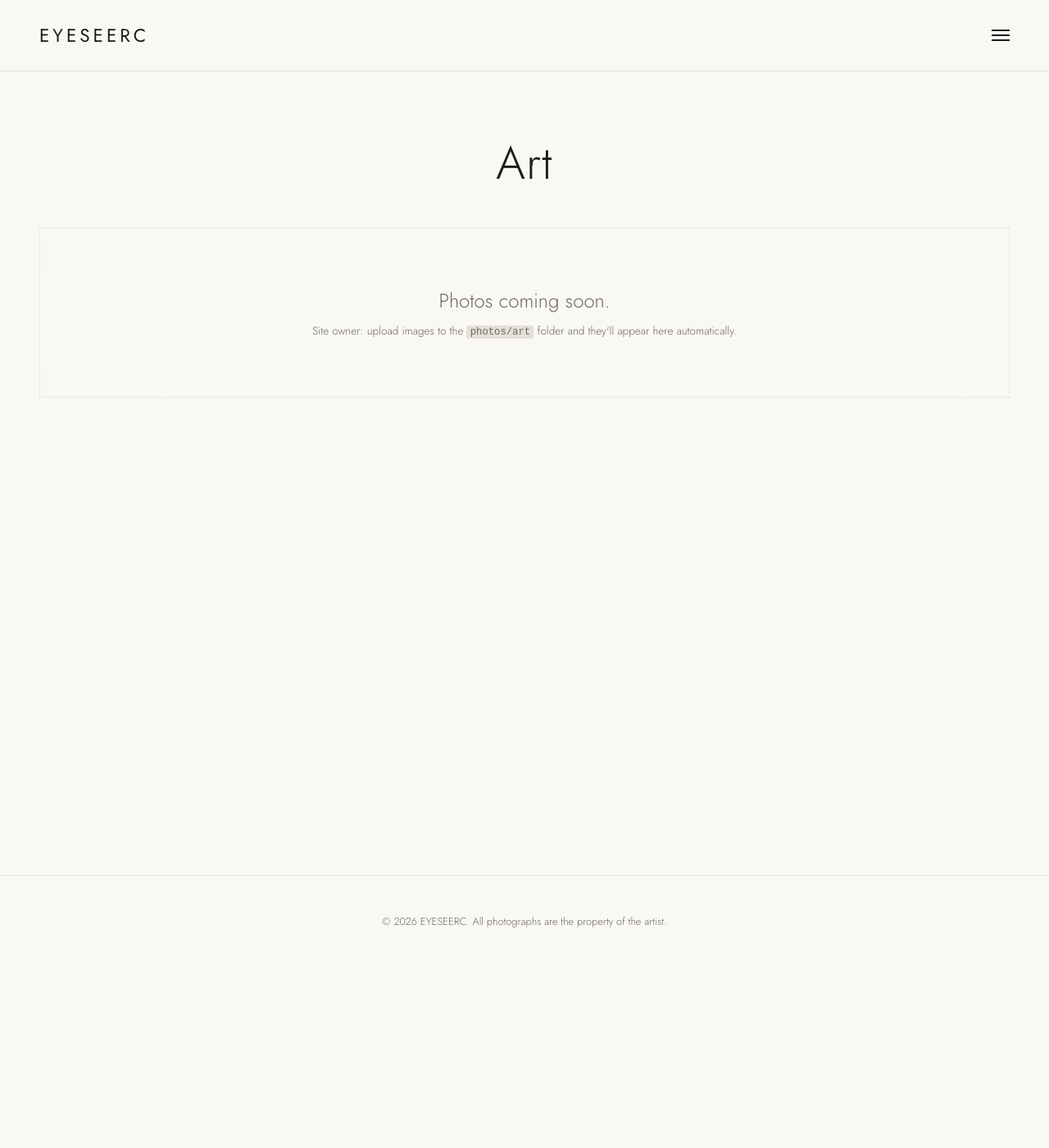
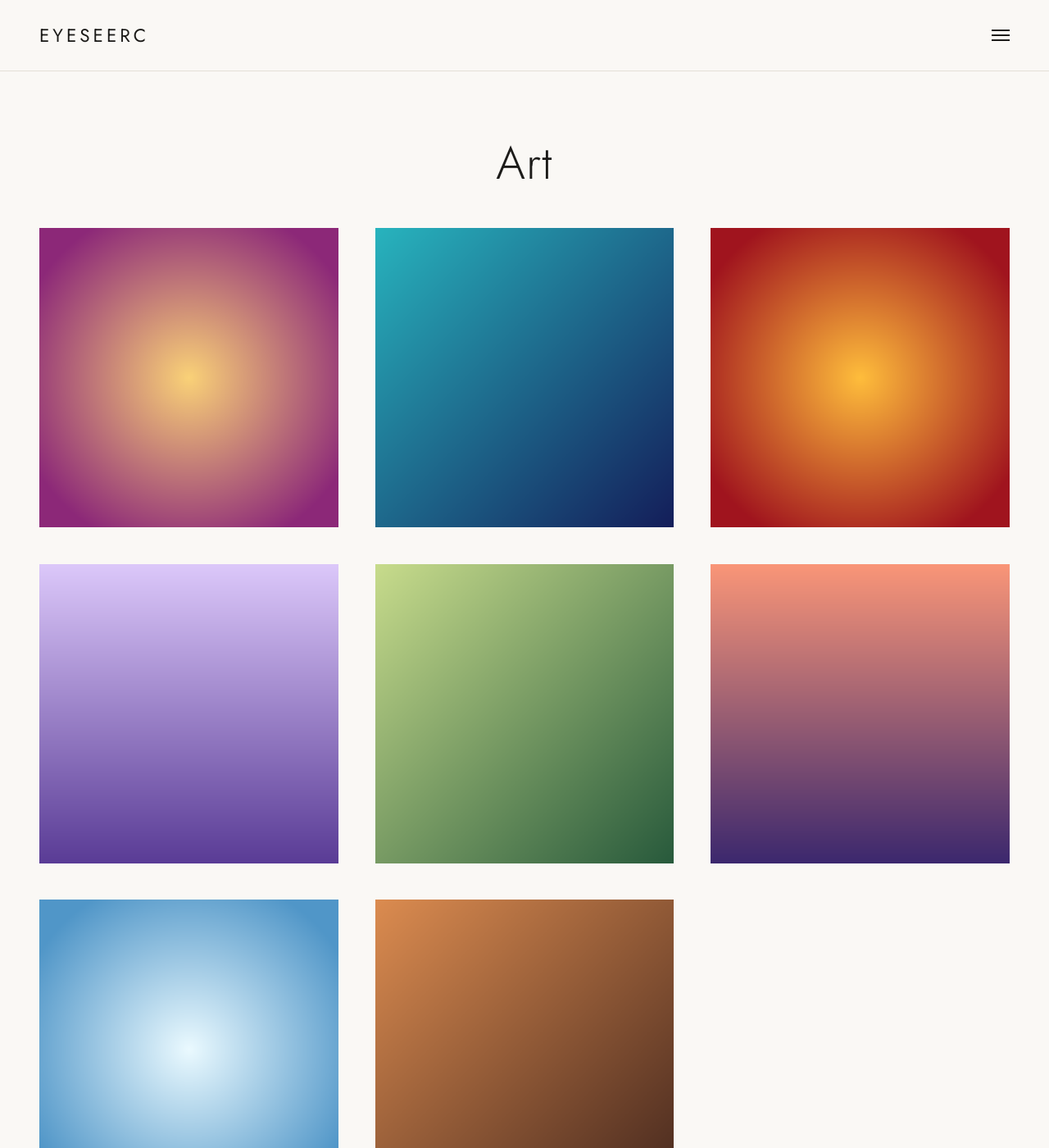
Before and after one commit to eyeseerc0310/Eyeseerc-website-, a Jekyll site: the page built from art.html, in a window 1280 px wide and 1400 px high. Shown: the whole window at 82% size. Built offline with Jekyll 4.4.1, drawn with Linux system fonts in a browser that asks for light colours.

Commit message:
B&W and Art pages: 3-across grid with sample images
- Black & White uses the same 3:2 grid as Color
- Art uses the grid with square tiles (new shape="square" option on
  the gallery include)
- Add 8 temporary greyscale samples to black-and-white and 8 square
  colour samples to art (sample-*.png) to try the pages live

Co-Authored-By: Claude Opus 5.5 <noreply@anthropic.com>
Claude-Session: https://claude.ai/code/session_01LHh8gAFuLZhbd4VQysaiwQ

```diff
--- a/_includes/gallery.html
+++ b/_includes/gallery.html
@@ -7,7 +7,7 @@
 {% if include.newest_first %}{% assign photos = photos | reverse %}{% endif %}
 
 {% assign count = 0 %}
-<div class="gallery{% if include.style %} gallery-{{ include.style }}{% endif %}">
+<div class="gallery{% if include.style %} gallery-{{ include.style }}{% endif %}{% if include.shape %} gallery-{{ include.shape }}{% endif %}">
   {% for photo in photos %}
     {% assign ext = photo.extname | downcase %}
     {% if ext == ".jpg" or ext == ".jpeg" or ext == ".png" or ext == ".webp" or ext == ".gif" or ext == ".avif" %}
--- a/art.html
+++ b/art.html
@@ -5,4 +5,4 @@ permalink: /art/
 description: "Fine art by {{ site.title }}"
 ---
 <h1 class="page-title">Art</h1>
-{% include gallery.html folder="art" %}
+{% include gallery.html folder="art" style="grid" shape="square" %}
--- a/assets/css/style.css
+++ b/assets/css/style.css
@@ -217,6 +217,7 @@ code { font-size: .9em; background: var(--line); padding: .1em .35em; border-rad
 .gallery-grid .gallery-item { margin: 0; }
 .gallery-grid .gallery-item a { display: block; overflow: hidden; }
 .gallery-grid .gallery-item img { aspect-ratio: 3 / 2; height: auto; object-fit: cover; }
+.gallery-grid.gallery-square .gallery-item img { aspect-ratio: 1; } /* Art page: square tiles */
 @media (max-width: 700px) { .gallery-grid { grid-template-columns: repeat(2, minmax(0, 1fr)); } }
 @media (max-width: 560px) { .gallery-grid { grid-template-columns: 1fr; } }
 
--- a/black-and-white.html
+++ b/black-and-white.html
@@ -5,4 +5,4 @@ permalink: /black-and-white/
 description: "Black and white photography by {{ site.title }}"
 ---
 <h1 class="page-title">Black & White</h1>
-{% include gallery.html folder="black-and-white" %}
+{% include gallery.html folder="black-and-white" style="grid" %}
```
Also changed, not shown: photos/art/sample-01-bloom.png (added), photos/art/sample-02-tide.png (added), photos/art/sample-03-ember.png (added), photos/art/sample-04-lavender.png (added), photos/art/sample-05-moss.png (added), photos/art/sample-06-dusk.png (added), photos/art/sample-07-glacier.png (added), photos/art/sample-08-rust.png (added), photos/black-and-white/sample-01-street.png (added), photos/black-and-white/sample-02-portrait.png (added), photos/black-and-white/sample-03-fog.png (added), photos/black-and-white/sample-04-shadow.png (added), photos/black-and-white/sample-05-steel.png (added), photos/black-and-white/sample-06-window.png (added), 2 more files.
